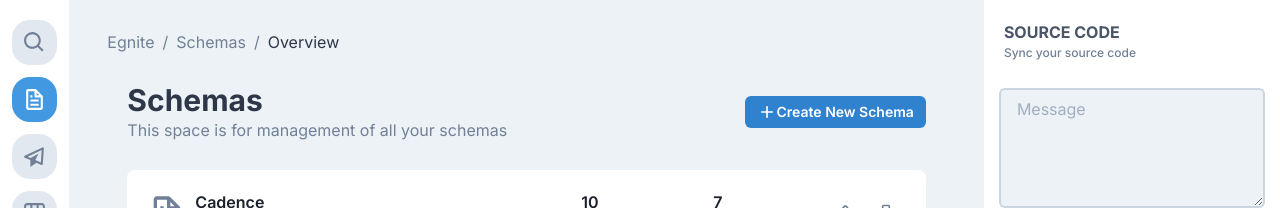
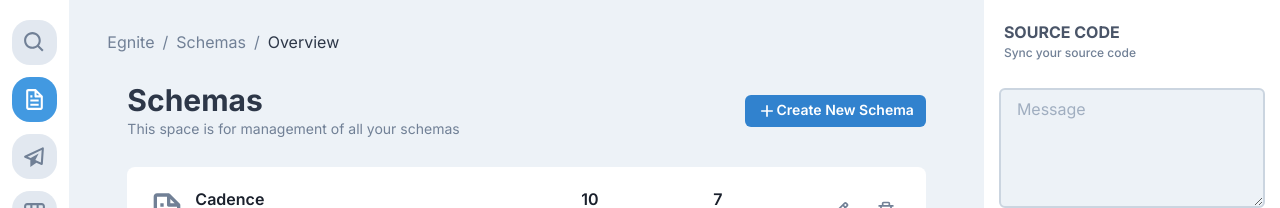
Before and after one commit to ashutoshxhq/egnite-app, a React (Create React App) app: page /schemas in a window 1280 px wide. Shown: the top 208 px of the page. Built offline with nearby package versions, Linux system fonts and the light colour scheme.

Commit message:
code refactor

```diff
--- a/src/views/Schemas/Schemas.tsx
+++ b/src/views/Schemas/Schemas.tsx
@@ -26,7 +26,7 @@ const Schemas = () => {
             <HStack justifyContent="space-between" width="100%">
                 <Box padding="20px">
                     <Heading color={colorMode === "light" ? "gray.700" : "gray.200"} size="lg">Schemas</Heading>
-                    <Text color="gray.500">This space is for management of all your schemas</Text>
+                    <Text fontSize="sm" color="gray.500">This space is for management of all your schemas</Text>
                 </Box>
                 <Box padding="20px">
                     <Button colorScheme="blue" size="sm" isFullWidth={true}> <BiPlus size="20" /> Create New Schema</Button>
@@ -67,7 +67,7 @@ const Schemas = () => {
             </Box>
             <Box borderRadius="8px" background={colorMode === "light" ? "white" : "gray.800"} width="calc(100% - 40px)" padding="10px 20px">
                 <HStack justifyContent="space-between" padding="10px 0px">
-                    <HStack>
+                    <HStack cursor="pointer">
                         <BiFile color="#718096" size="40" />
                         <Box>
                             <Text fontSize="md" fontWeight="600" color={colorMode === "light" ? "gray.800" : "gray.400"}>Prospects</Text>
```
Also changed, not shown: 1 other file (tests, documents, lock files or other folders).
